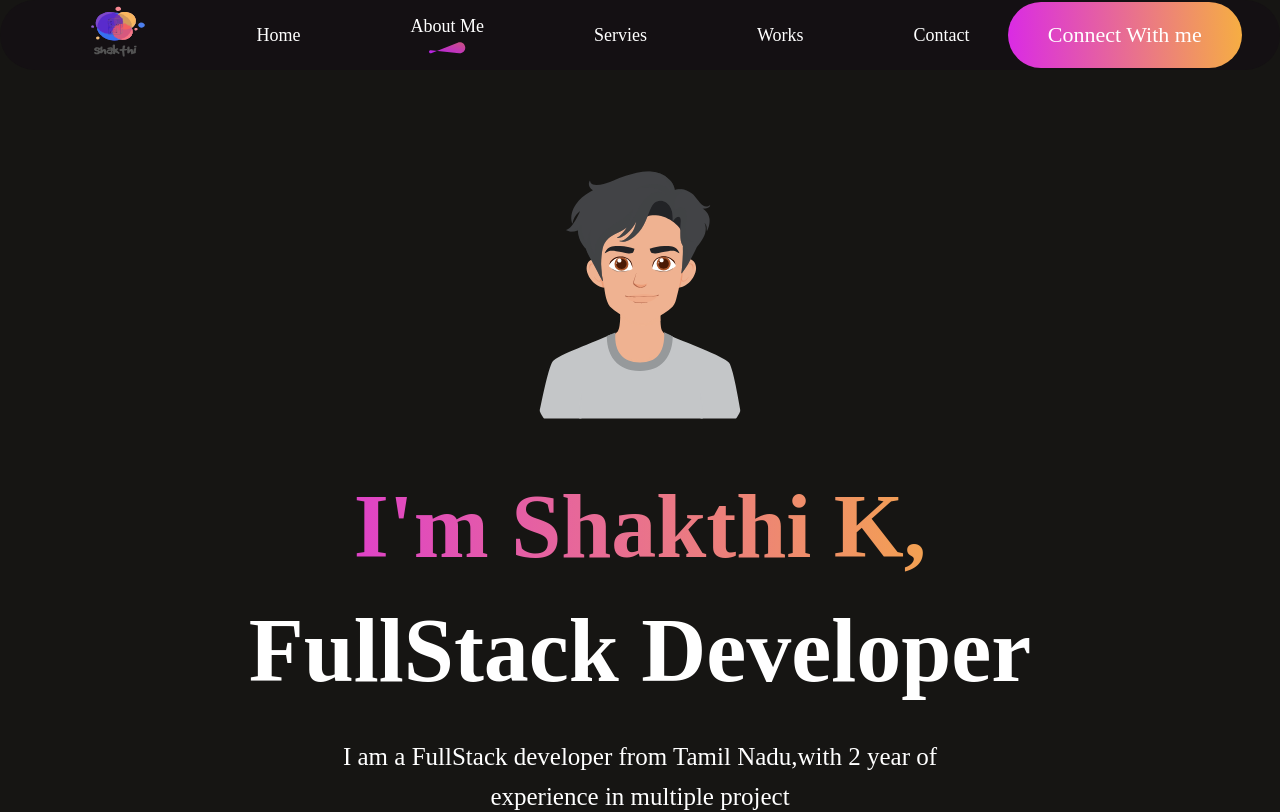
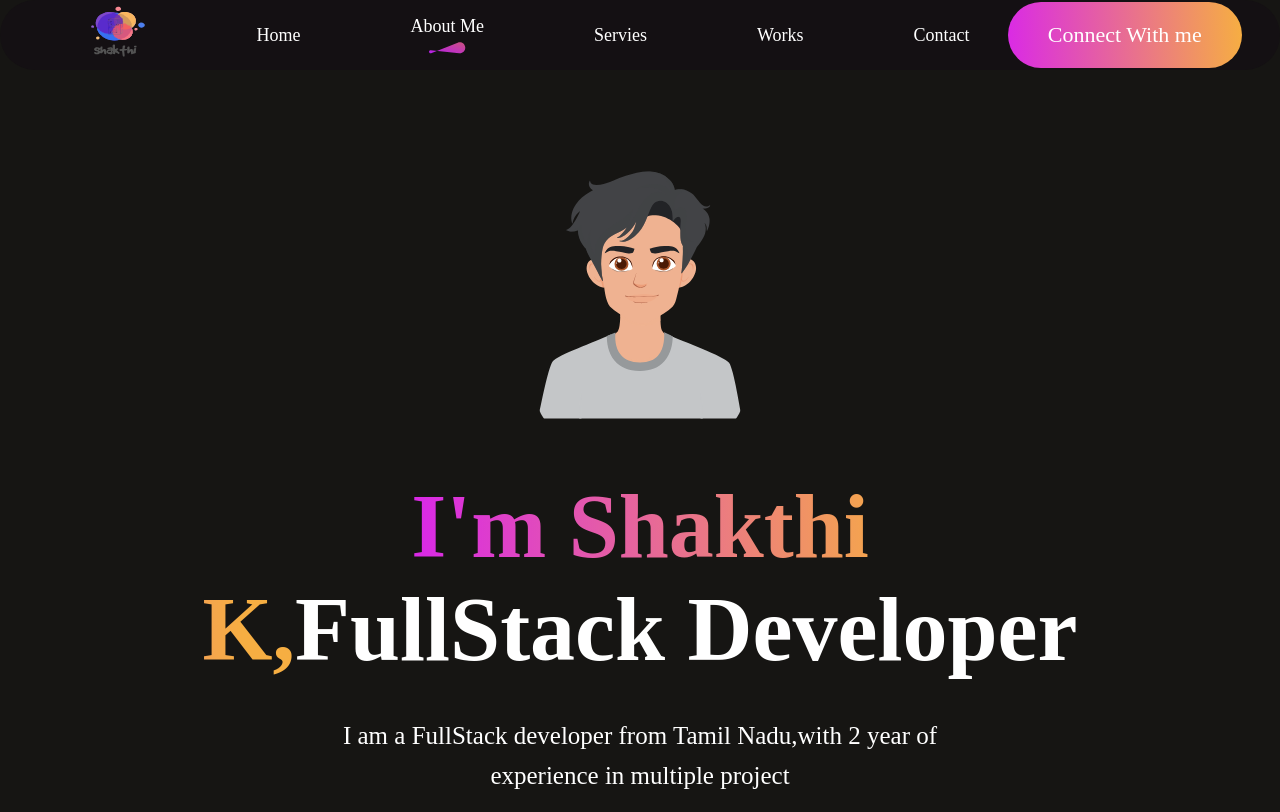
Before and after one commit to ShakthiKannan/Portfolio_react, a React (Vite) app in the folder Portfolio/portfolio-react/: page / in a window 1280 px wide. Shown: the top 812 px of the page. Built offline with nearby package versions, Linux system fonts and the light colour scheme.

Commit message:
Commited

```diff
--- a/Portfolio/portfolio-react/src/components/Hero/Hero.css
+++ b/Portfolio/portfolio-react/src/components/Hero/Hero.css
@@ -92,17 +92,3 @@
 
     }
 }
-.hero span{
-    display: inline-block;
-    width: 100%;
-    white-space: nowrap;
-    overflow: hidden;
-    animation: typing 4s steps(18),cursor .4s step-end infinite alternate;
-}
-@keyframes cursor {
-    50%{border-color:  transparent;}
-}
-@keyframes typing {
-    from{width: 0;}
-
-}
```
